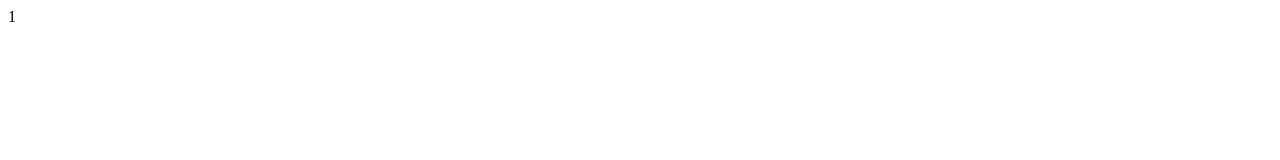
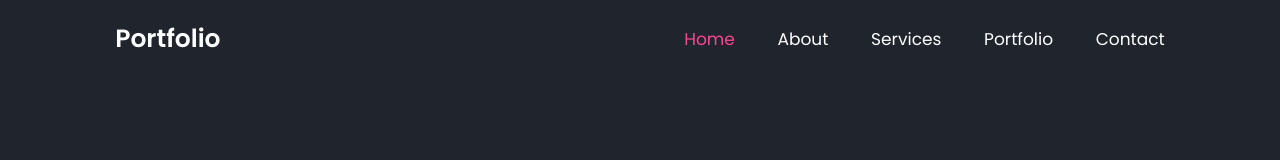
Before and after one commit to annahico/Portfolio-DA, a plain HTML site: page index.html in a window 1280 px wide. Drawn offline with nearby package versions, Linux system fonts and the light colour scheme.

Commit message:
Add header navigation and styles for portfolio layout

```diff
--- a/index.html
+++ b/index.html
@@ -1,4 +1,3 @@
-1
 <!DOCTYPE html>
 <html lang="en">
 
@@ -7,12 +6,28 @@
     <meta http-equiv="X-UA-Compatible" content="IE=edge">
     <meta name="viewport" content="width=device-width, initial-scale=1.0">
     <title>Anna Hidalgo Costa | Data Analyst</title>
+    <link href='https://unpkg.com/boxicons@2.1.4/css/boxicons.min.css' rel='stylesheet'>
+
 
     <link rel="stylesheet" href="styles.css">
 </head>
 
 <body>
+    <header class="header">
+        <a href="#" class="logo"> Portfolio </a>
 
+        <i class='bx bx-menu' id = "menu-icon"></i>
+
+        <nav class="navbar">
+            <a href="#home" class = "active">Home</a>
+            <a href="#about">About</a>
+            <a href="#services">Services</a>
+            <a href="#services">Portfolio</a>
+            <a href="#contact">Contact</a>
+
+        </nav>
+
+        <script src="main.js"></script>
 </body>
 
 
--- a/styles.css
+++ b/styles.css
@@ -0,0 +1,67 @@
+@import url('https://fonts.googleapis.com/css2?family=Poppins:wght@300;400;500;600;700;800;900&display=swap');
+
+* {
+    margin: 0;
+    padding: 0;
+    box-sizing: border-box;
+    text-decoration: none;
+    border: none;
+    outline: none;
+    scroll-behavior: smooth;
+    font-family: 'Poppins', sans-serif;
+}
+
+:root {
+    --bg-color: #1f242d;
+    --second-bg-color: #323946;
+    --text-color: #fff;
+    --main-color: #ff4492;
+}
+
+html {
+    font-size: 62.5%;
+    overflow-x: hidden;
+}
+
+body {
+    background: var(--bg-color);
+    color: var(--text-color);
+}
+
+.header {
+    position: fixed;
+    top: 0;
+    left: 0;
+    width: 100%;
+    padding: 2rem 9%;
+    background: var(--bg-color);
+    display: flex;
+    justify-content: space-between;
+    align-items: center;
+    z-index: 100;
+}
+
+.logo {
+    font-size: 2.5rem;
+    color: var(--text-color);
+    font-weight: 600;
+    cursor: default;
+}
+
+.navbar a {
+    font-size: 1.7rem;
+    color: var(--text-color);
+    margin-left: 4rem;
+    transition: .3s;
+}
+
+.navbar a:hover,
+.navbar a.active {
+    color: var(--main-color);
+}
+
+#menu-icon {
+    font-size: 3.6rem;
+    color: var(--text-color);
+    display: none;
+}
```
